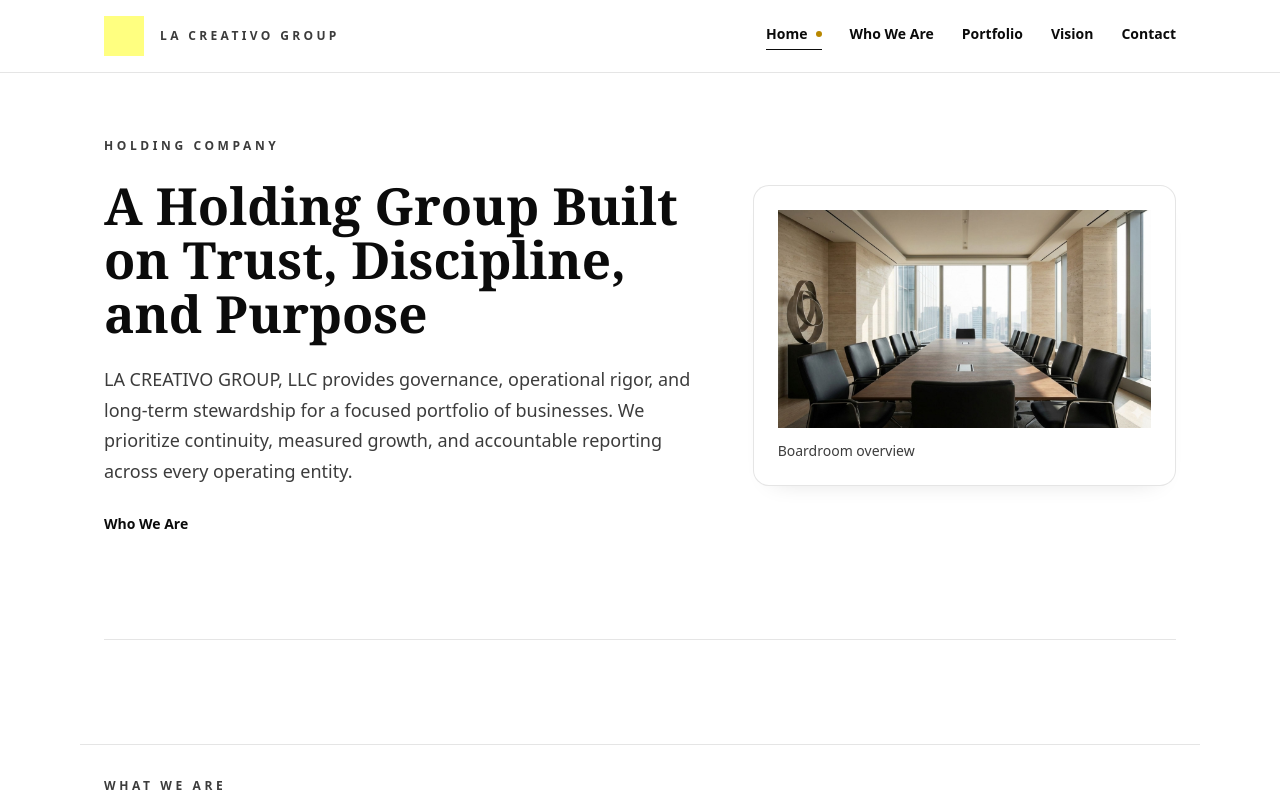
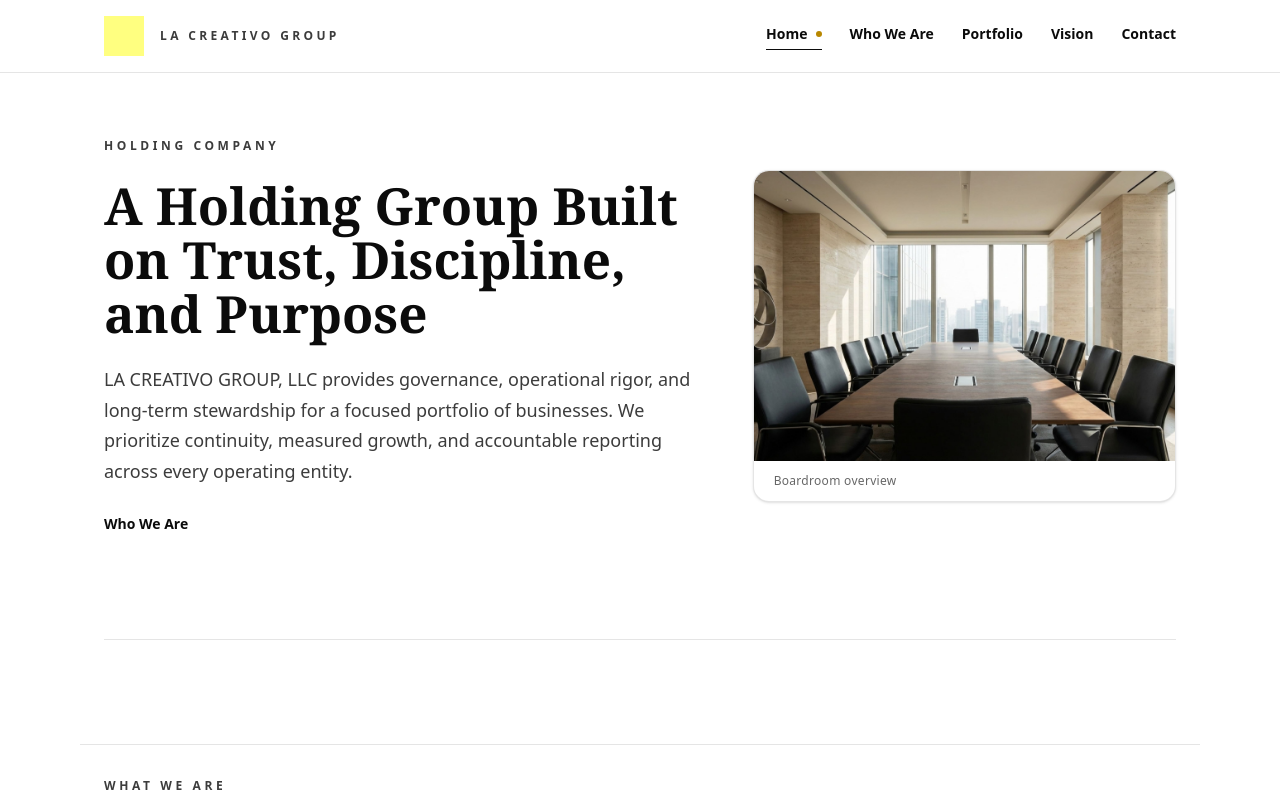
Before and after one commit to lacreativodesign/lacreativo-group-website, a Next.js app: page / in a window 1280 px wide. Shown: the top 800 px of the page. Built offline with nearby package versions, Linux system fonts and the light colour scheme.

Commit message:
Refactor image display in page component

```diff
--- a/src/app/page.tsx
+++ b/src/app/page.tsx
@@ -49,16 +49,16 @@ export default function Home() {
               </Link>
             </div>
             <div className="lg:col-span-5">
-              <figure className="panel figure">
-                <Image
+              <figure className="relative overflow-hidden rounded-2xl border border-black/10 bg-white shadow-sm">
+  <div className="relative aspect-[16/11] w-full">
+    <img
       src="/images/ai/hero.jpg"
       alt="Boardroom overview"
-                  width={480}
-                  height={600}
-                  className="h-auto w-full object-cover"
-                  priority
+      className="absolute inset-0 h-full w-full object-cover"
+      loading="eager"
     />
-                <figcaption className="caption">
+  </div>
+  <figcaption className="px-5 py-3 text-xs tracking-wide text-black/60">
     Boardroom overview
   </figcaption>
 </figure>
```
Lines whose indentation alone changed are shown as unchanged.
